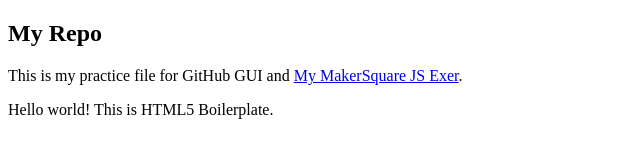
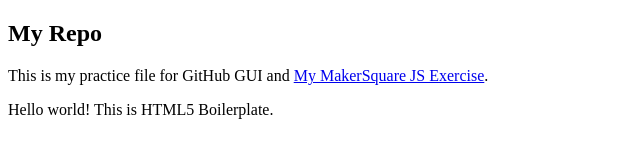
Before and after one commit to honeyjive/gitGUI, a plain HTML site: page index.html in a window 1280 px wide. Shown: the full height of the page, 0-640 px from the left. Drawn offline with nearby package versions, Linux system fonts and the light colour scheme.

Commit message:
fixed misspelling

```diff
--- a/index.html
+++ b/index.html
@@ -20,7 +20,7 @@
 		<div>
 		    <h2>My Repo</h2>
 
-		    <p>This is my practice file for GitHub GUI and <a href="http://honeyjive.github.io/gitGUI" title="Link to my first gh-pages">My MakerSquare JS Exer<a>.</p>
+		    <p>This is my practice file for GitHub GUI and <a href="http://honeyjive.github.io/gitGUI" title="Link to my first gh-pages">My MakerSquare JS Exercise<a>.</p>
 
 		</div>
 
```
